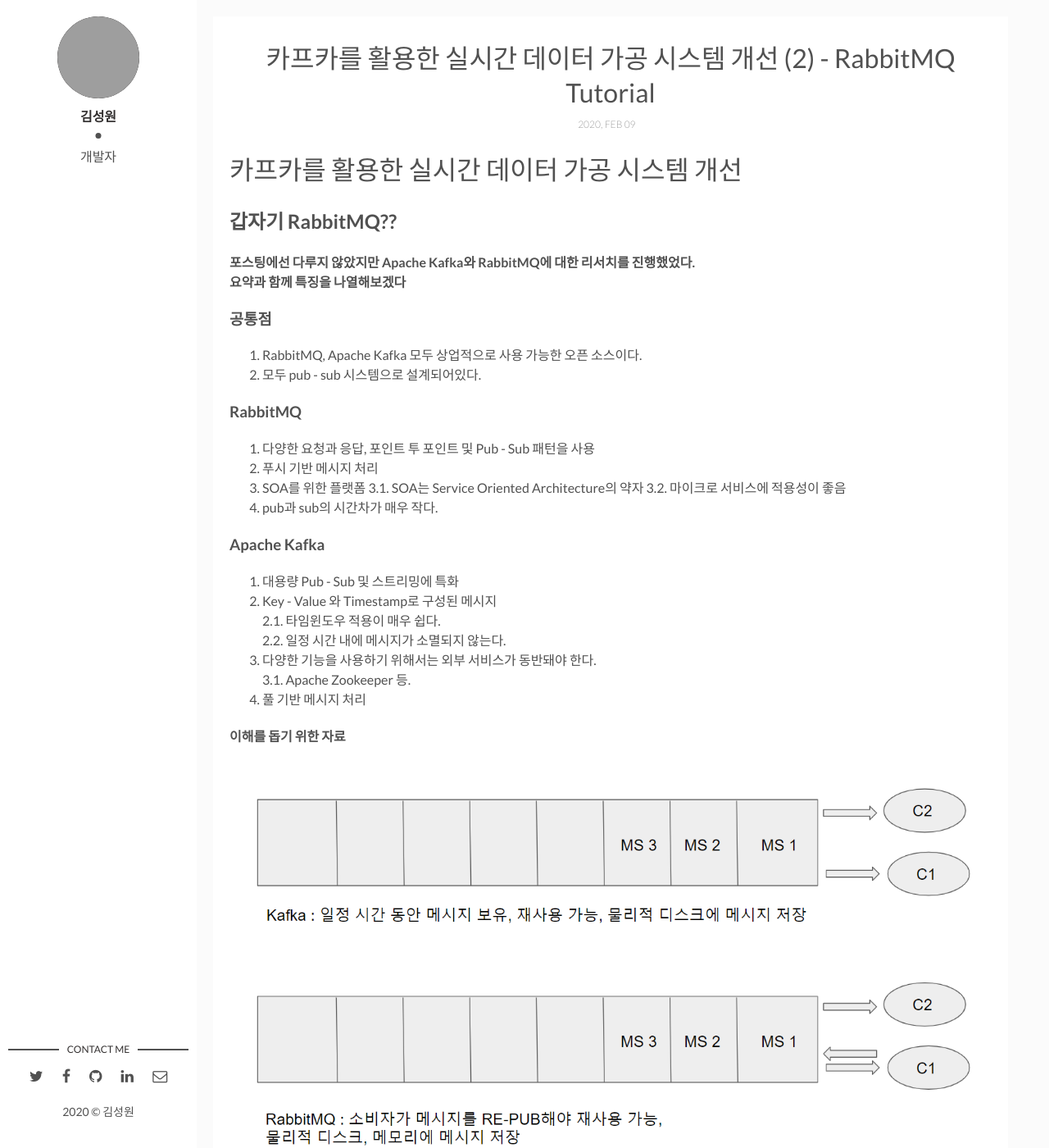
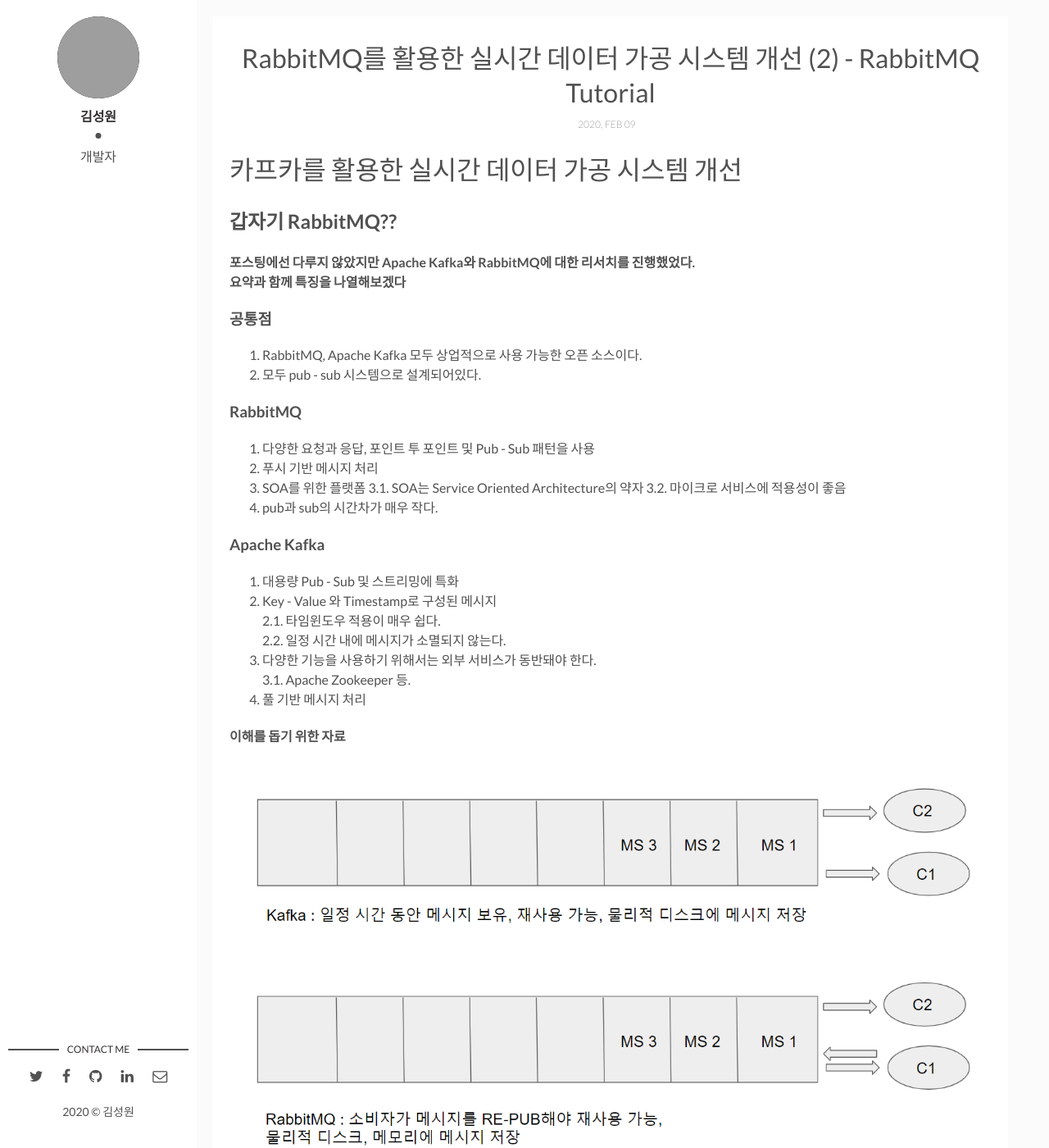
Before and after one commit to sungwonkim-dev/sungwonkim-dev.github.io, a Jekyll site: the page built from _posts/2020-02-10-real-time-application-improvement-with-rabbitmq-2.markdown, in a window 1280 px wide and 1400 px high. Shown: the whole window at 82% size. Built offline with Jekyll 4.4.1, drawn with Linux system fonts in a browser that asks for light colours; comment, search, counter and statistics services are not loaded; grey boxes are pictures that could not be loaded.

Commit message:
real time application improvement with rabbitmq2

```diff
--- a/_posts/2020-01-31-real-time-application-improvement-with-rabbitmq-1.markdown
+++ b/_posts/2020-01-31-real-time-application-improvement-with-rabbitmq-1.markdown
@@ -1,6 +1,6 @@
 ---
 layout: post
-title: 카프카를 활용한 실시간 데이터 가공 시스템 개선 (1) - 이슈와 개선 방향
+title: RabbitMQ를 활용한 실시간 데이터 가공 시스템 개선 (1) - 이슈와 개선 방향
 date: 2020-01-31 00:00:00 +0300
 description: # Add post description (optional)
 img: #software.jpg # Add image post (optional)
--- a/_posts/2020-02-10-real-time-application-improvement-with-rabbitmq-2.markdown
+++ b/_posts/2020-02-10-real-time-application-improvement-with-rabbitmq-2.markdown
@@ -1,6 +1,6 @@
 ---
 layout: post
-title: 카프카를 활용한 실시간 데이터 가공 시스템 개선 (2) - RabbitMQ Tutorial
+title: RabbitMQ를 활용한 실시간 데이터 가공 시스템 개선 (2) - RabbitMQ Tutorial
 date: 2020-02-10 00:00:00 +0300
 description: # Add post description (optional)
 img: #software.jpg # Add image post (optional)
@@ -35,11 +35,11 @@
 
 #### 이해를 돕기 위한 자료
 ![Kafka vs RabbitMQ_1](../assets/img/post/kafka_vs_rabbitmq_message_management.PNG)
-
+##
 ![Kafka vs RabbitMQ_2](../assets/img/post/kafka_vs_rabbitmq_message_routingPNG.PNG)
-
+##
 ![Kafka vs RabbitMQ_3](../assets/img/post/kafka_vs_rabbitmq_message_processing.PNG)
-
+##
 ##### 풀 vs 푸시
 *   풀 기반 : 소비자가 메시지 브로커에서 메시지를 요청하고 이를 받는 형식
 * 푸시 기반 : 메시지 브로커가 소비자에게 메시지를 전달하고 이를 받는 형식
```
